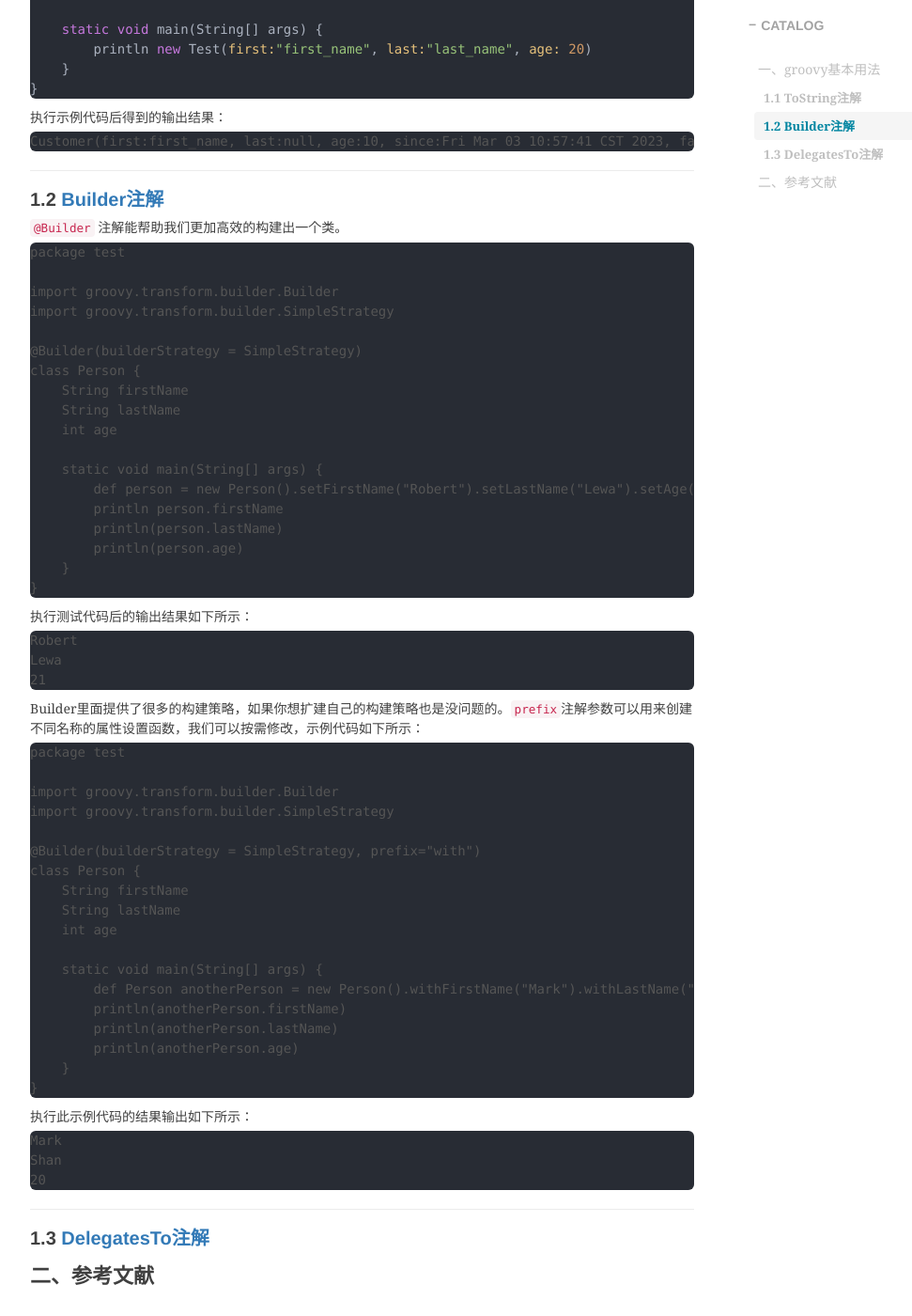
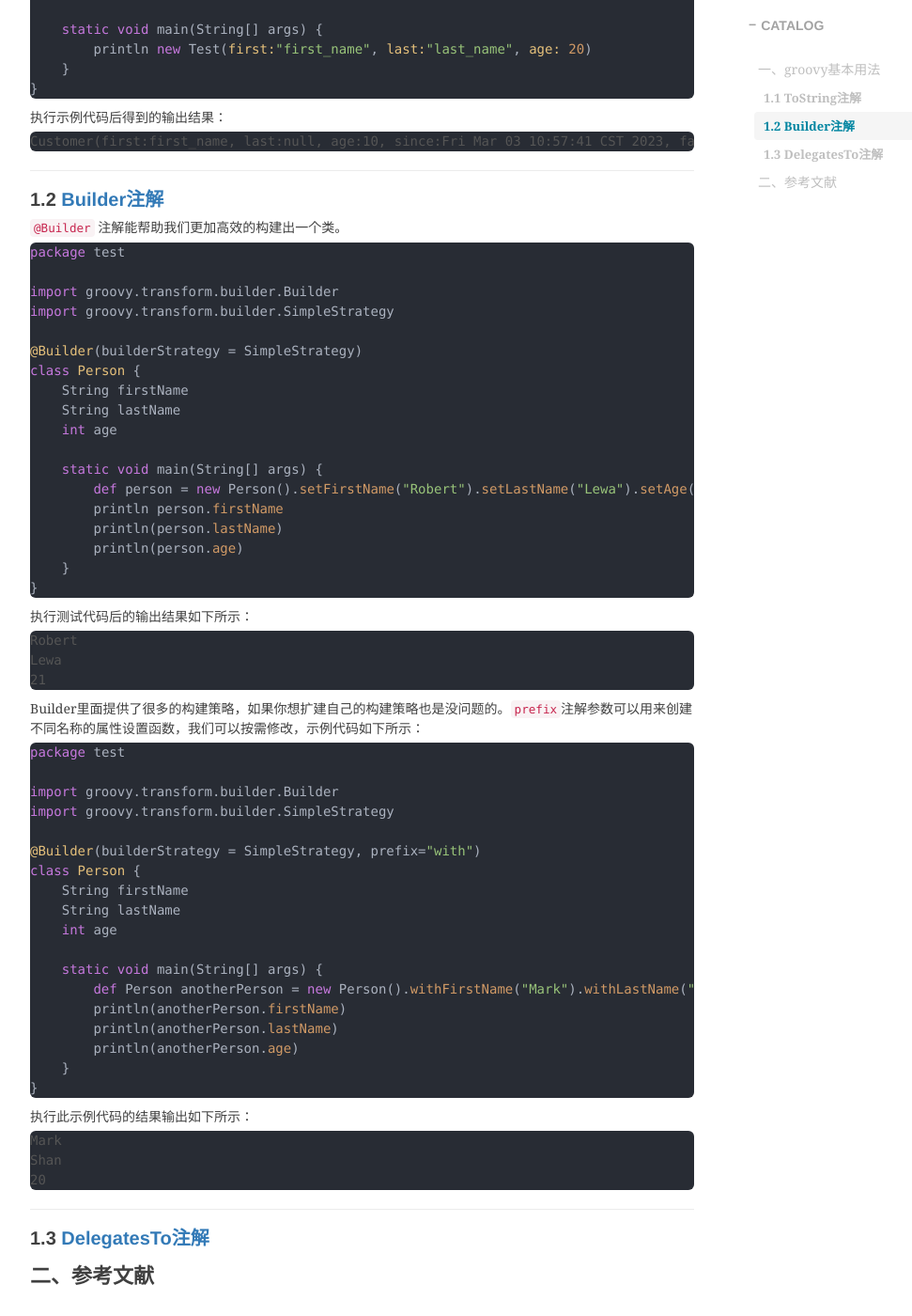
Before and after one commit to shihai1991/shihai1991.github.io, a Jekyll site: the page built from _posts/2023-03-01-groovy学习.md, in a window 1280 px wide and 1400 px high, scrolled down 892 px. Shown: the whole window at 94% size, without its empty margins (233-1204 px from the left). Built offline with Jekyll 4.4.1, drawn with Linux system fonts in a browser that asks for light colours; nearby versions of some CDN libraries; comment, search, counter and statistics services are not loaded.

Commit message:
Update 2023-03-01-groovy学习.md

````diff
--- a/_posts/2023-03-01-groovy学习.md
+++ b/_posts/2023-03-01-groovy学习.md
@@ -36,7 +36,7 @@ Customer(first:first_name, last:null, age:10, since:Fri Mar 03 10:57:41 CST 2023
 
 ## 1.2 [Builder注解](https://docs.groovy-lang.org/next/html/gapi/groovy/transform/builder/Builder.html)
 `@Builder` 注解能帮助我们更加高效的构建出一个类。
-```
+```groovy
 package test
 
 import groovy.transform.builder.Builder
@@ -64,7 +64,7 @@ Lewa
 ```
 
 Builder里面提供了很多的构建策略，如果你想扩建自己的构建策略也是没问题的。`prefix`注解参数可以用来创建不同名称的属性设置函数，我们可以按需修改，示例代码如下所示：
-```
+```groovy
 package test
 
 import groovy.transform.builder.Builder
````
